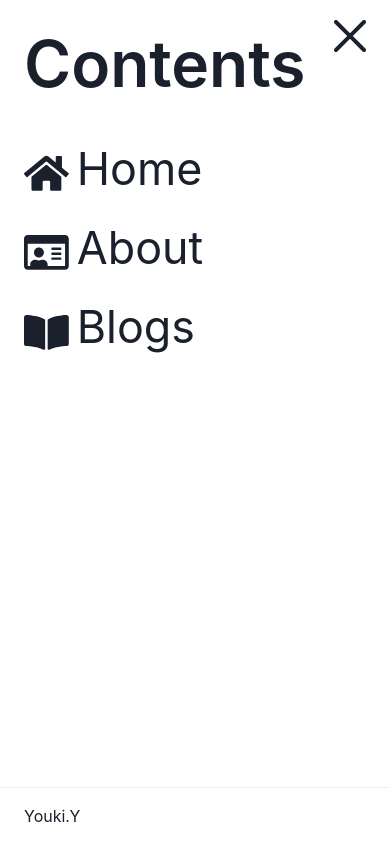
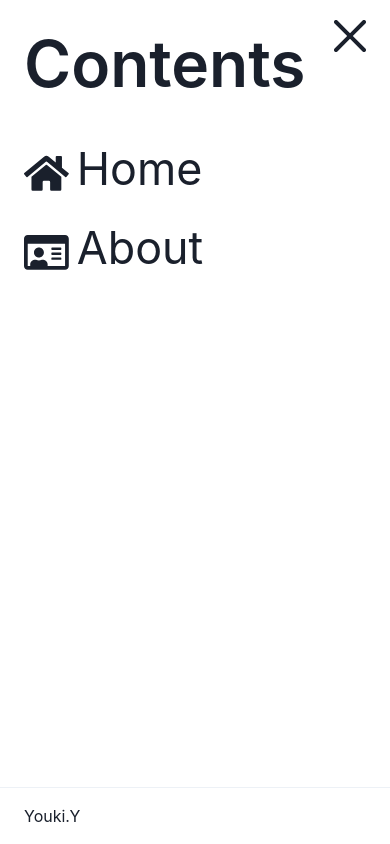
Before and after one commit to yotch0523/portfolio, a React app: page /blogs in a window 390 px wide. Both pictures are taken after a click on the button 334 px from the left and 32 px from the top of the page. Built offline with nearby package versions, Linux system fonts and the light colour scheme.

Commit message:
deleted blog menu and fixed drawer height on mobile device

```diff
--- a/package.json
+++ b/package.json
@@ -41,6 +41,7 @@
     "framer-motion": "^7.3.2",
     "prettier": "^2.7.1",
     "react-icons": "^4.4.0",
-    "react-router-dom": "^6.3.0"
+    "react-router-dom": "^6.3.0",
+    "react-use": "^17.4.0"
   }
 }
--- a/src/Default.tsx
+++ b/src/Default.tsx
@@ -5,7 +5,6 @@ import { chakra } from '@chakra-ui/system'
 import Menu from './components/Menu'
 import Home from './pages/Home'
 import About from './pages/About'
-import Blogs from './pages/Blogs'
 
 const Default = () => {
     return (
@@ -20,7 +19,6 @@ const Default = () => {
                 <Routes>
                     <Route path={`/`} element={<Home />} />
                     <Route path={`/about`} element={<About />} />
-                    <Route path={`/blogs`} element={<Blogs />} />
                 </Routes>
             </chakra.div>
         </>
--- a/src/components/Menu/index.tsx
+++ b/src/components/Menu/index.tsx
@@ -1,10 +1,10 @@
 import React from 'react'
 import {
     FaRegIdCard,
-    FaBookOpen,
     FaHome
 } from 'react-icons/fa'
 import { Link } from "react-router-dom"
+import { useWindowSize } from "react-use"
 import { HamburgerIcon } from '@chakra-ui/icons'
 import {
     Drawer,
@@ -26,7 +26,7 @@ import {
 
 const Menu = () => {
     const { isOpen, onOpen, onClose } = useDisclosure()
-
+    const height = useWindowSize()
     const pages = getPages()
 
     return (
@@ -60,7 +60,7 @@ const Menu = () => {
                 size="full"
             >
                 <DrawerOverlay />
-                <DrawerContent>
+                <DrawerContent maxH={`${height}px`}>
                     <DrawerCloseButton p="28px" fontSize={['2.0rem', '1.2rem', '1.2rem', '1.2rem']} />
                     <DrawerHeader fontSize={['4.0rem', '2.8rem', '2.8rem', '2.8rem']}>Contents</DrawerHeader>
                     <DrawerBody>
@@ -102,11 +102,6 @@ const getPages = () => {
             "icon": FaRegIdCard,
             "label": "About"
         },
-        {
-            "to": `/blogs`,
-            "icon": FaBookOpen,
-            "label": "Blogs"
-        }
     ]
 }
 
--- a/src/pages/Blogs/index.tsx
+++ /dev/null
@@ -1,11 +0,0 @@
-import React from 'react'
-
-const Blogs = () => {
-    return (
-        <>
-            <p>blogs</p>
-        </>
-    )
-}
-
-export default Blogs
```
